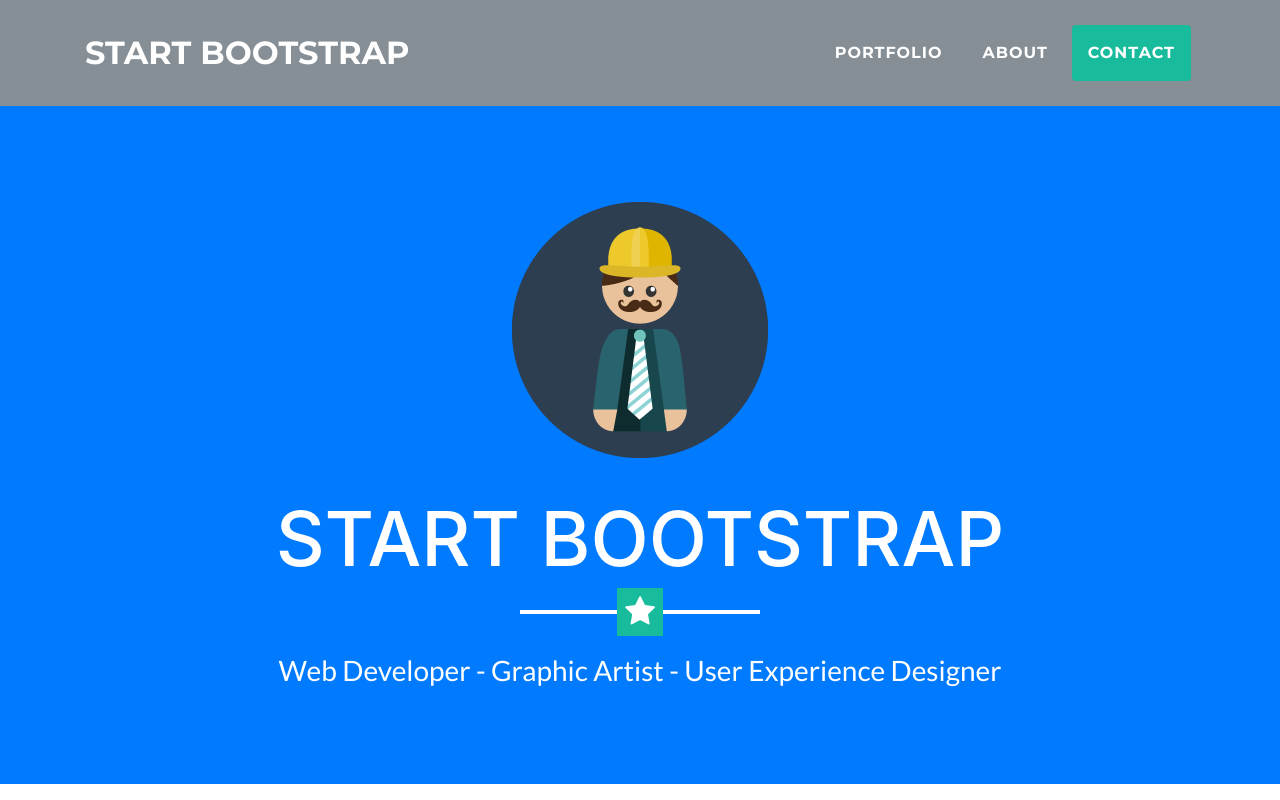
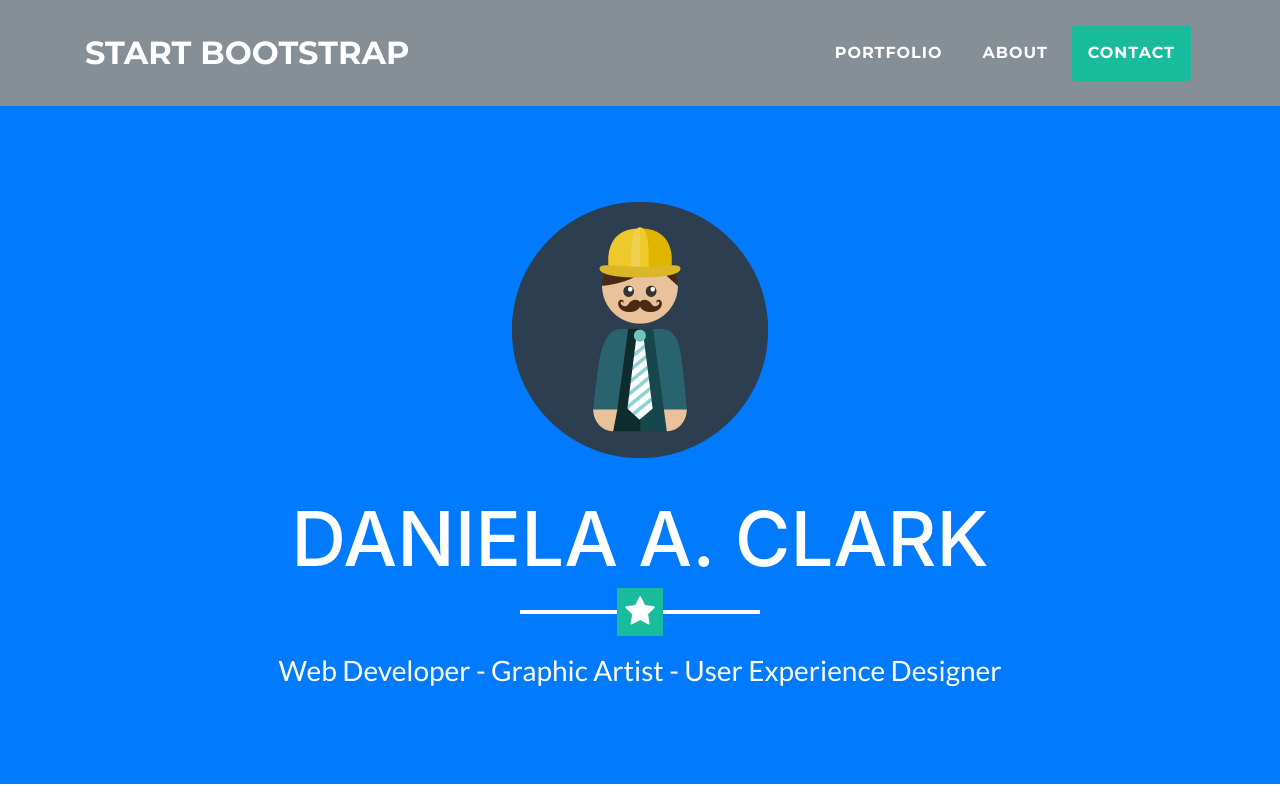
Before and after one commit to danicclk/danicclk.github.io, a website with bundled scripts: page index.html in a window 1280 px wide. Shown: the top 800 px of the page. Built offline with nearby package versions, Linux system fonts and the light colour scheme.

Commit message:
Update index.html

```diff
--- a/index.html
+++ b/index.html
@@ -56,7 +56,7 @@
     <header class="masthead bg-primary text-white text-center">
       <div class="container">
         <img class="img-fluid mb-5 d-block mx-auto" src="img/profile.png" alt="">
-        <h1 class="text-uppercase mb-0">Start Bootstrap</h1>
+        <h1 class="text-uppercase mb-0">Daniela A. Clark</h1>
         <hr class="star-light">
         <h2 class="font-weight-light mb-0">Web Developer - Graphic Artist - User Experience Designer</h2>
       </div>
```
